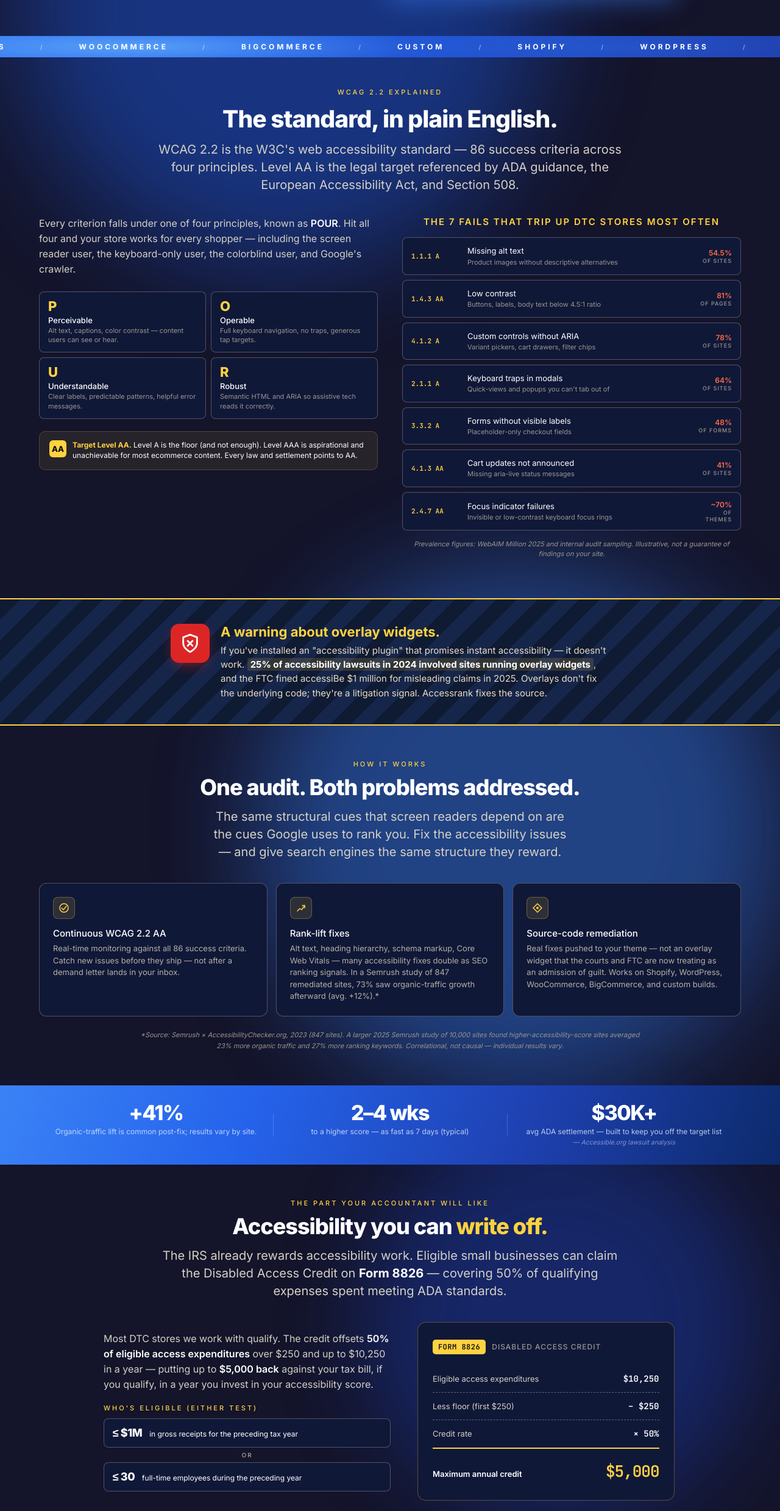
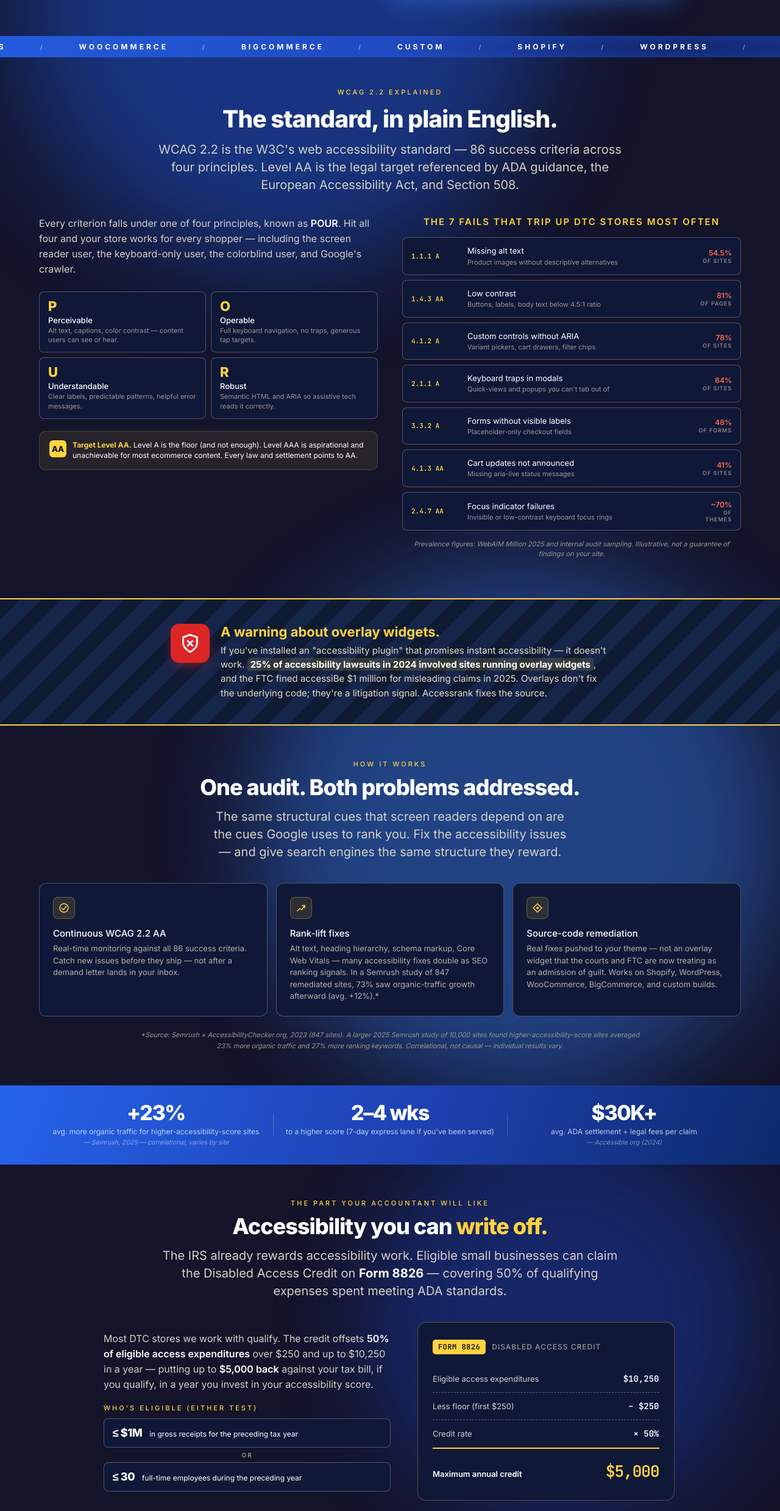
Before and after one commit to accessrank/accessrank-main, a plain HTML site: page index.html in a window 1280 px wide. Shown: the part 1102-3580 px from the top of the page at 61% size. Drawn offline with Linux system fonts and the light colour scheme.

Commit message:
Add files via upload

```diff
--- a/index.html
+++ b/index.html
@@ -159,8 +159,8 @@ html, body { margin: 0; padding: 0; background: #14142A; }
 .site .check-anim { stroke-dasharray: 16; stroke-dashoffset: 16; animation: dr14 0.6s var(--ease-out) forwards; }
 @keyframes dr14 { 0% { stroke-dashoffset: 16; } 60%, 100% { stroke-dashoffset: 0; } }
 
-.site .marquee { margin-top: 26px; background: linear-gradient(110deg, #3B82F6 0%, #2563EB 28%, #1E40AF 62%, #0C2A6B 100%); background-size: 200% 100%; animation: marqueeBgShift 14s ease-in-out infinite alternate; color: #FFFFFF; padding: 10px 0; overflow: hidden; position: relative; }
-.site .marquee::before { content: ''; position: absolute; inset: 0; background: radial-gradient(60% 180% at 18% 50%, rgba(96, 165, 250, 0.55), transparent 60%), radial-gradient(50% 160% at 82% 50%, rgba(12, 26, 70, 0.55), transparent 65%); pointer-events: none; mix-blend-mode: screen; }
+.site .marquee { margin-top: 26px; background: linear-gradient(110deg, #2563EB 0%, #1E40AF 55%, #0C2A6B 100%); background-size: 200% 100%; animation: marqueeBgShift 14s ease-in-out infinite alternate; color: #FFFFFF; padding: 10px 0; overflow: hidden; position: relative; }
+.site .marquee::before { content: ''; position: absolute; inset: 0; background: radial-gradient(55% 170% at 85% 50%, rgba(8, 20, 55, 0.55), transparent 65%); pointer-events: none; }
 .site .marquee-track { position: relative; }
 @keyframes marqueeBgShift { 0% { background-position: 0% 50%; } 100% { background-position: 100% 50%; } }
 .site .marquee-track { display: flex; gap: 56px; animation: mq14 28s linear infinite; white-space: nowrap; width: max-content; }
@@ -223,7 +223,7 @@ html, body { margin: 0; padding: 0; background: #14142A; }
 .site .feature-desc { font-size: 13px; color: var(--text-muted); line-height: 1.5; margin: 0; }
 .site .features-note { font-size: 11px; line-height: 1.6; color: var(--text-fainter); font-style: italic; margin: 22px auto 0; max-width: 820px; text-align: center; text-wrap: pretty; }
 
-.site .stats-strip { padding: 28px var(--edge); background: linear-gradient(110deg, #3B82F6 0%, #2563EB 32%, #1E40AF 68%, #0C2A6B 100%); display: grid; grid-template-columns: repeat(3, 1fr); gap: 0; }
+.site .stats-strip { padding: 28px var(--edge); background: linear-gradient(110deg, #2563EB 0%, #1E40AF 55%, #0C2A6B 100%); display: grid; grid-template-columns: repeat(3, 1fr); gap: 0; }
 .site .stat { text-align: center; padding: 0 20px; position: relative; }
 .site .stat + .stat::before { content: ''; position: absolute; left: 0; top: 50%; transform: translateY(-50%); height: 38px; width: 1px; background: rgba(255, 255, 255, 0.18); }
 .site .stat-num { font-size: 34px; font-weight: 800; letter-spacing: -1.5px; color: #FFFFFF; line-height: 1; margin-bottom: 6px; }
@@ -539,9 +539,9 @@ html, body { margin: 0; padding: 0; background: #14142A; }
   </section>
 
   <div class="stats-strip">
-    <div class="stat"><div class="stat-num">+41%</div><div class="stat-label">Organic-traffic lift is common post-fix; results vary by site.</div></div>
-    <div class="stat"><div class="stat-num">2&ndash;4 wks</div><div class="stat-label">to a higher score &mdash; as fast as 7 days (typical)</div></div>
-    <div class="stat"><div class="stat-num">$30K+</div><div class="stat-label">avg ADA settlement &mdash; built to keep you off the target list<br/><span class="stat-src">&mdash; Accessible.org lawsuit analysis</span></div></div>
+    <div class="stat"><div class="stat-num">+23%</div><div class="stat-label">avg. more organic traffic for higher-accessibility-score sites<br/><span class="stat-src">&mdash; Semrush, 2025 &mdash; correlational, varies by site</span></div></div>
+    <div class="stat"><div class="stat-num">2&ndash;4 wks</div><div class="stat-label">to a higher score (7-day express lane if you've been served)</div></div>
+    <div class="stat"><div class="stat-num">$30K+</div><div class="stat-label">avg. ADA settlement + legal fees per claim<br/><span class="stat-src">&mdash; Accessible.org (2024)</span></div></div>
   </div>
 
 
@@ -607,7 +607,7 @@ html, body { margin: 0; padding: 0; background: #14142A; }
         <div class="price-credit-line"></div>
         <div class="price-monthly">Then <strong>$79/mo</strong> to hold your score <span class="ann">(or $790/yr)</span></div>
         <div class="price-desc">For single-line stores with up to 10 SKUs.</div>
-        <ul class="price-features"><li>Source-code remediation against WCAG 2.2 AA</li><li>Monthly re-audit + VPAT + accessibility conformance letter</li><li>SEO optimization</li></ul>
+        <ul class="price-features"><li>Source-code remediation against WCAG 2.2 AA</li><li>Monthly re-audit + VPAT + accessibility conformance summary</li><li>SEO optimization</li></ul>
         <a href="signup.html?plan=starter" class="price-cta">Raise my score</a>
       </div>
       <div class="price-card featured">
```
